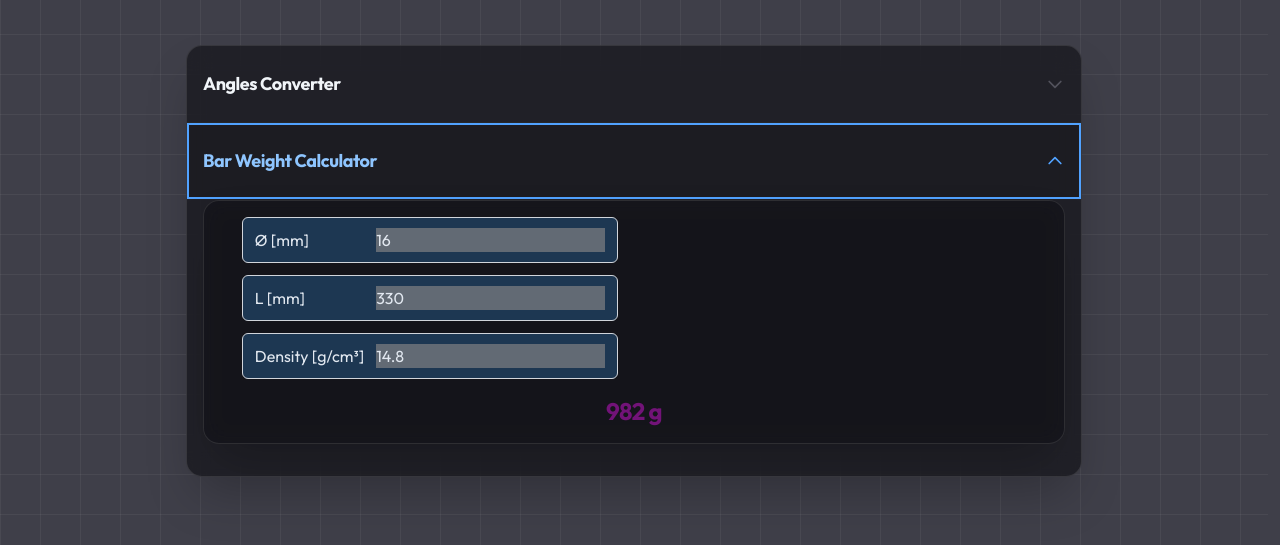
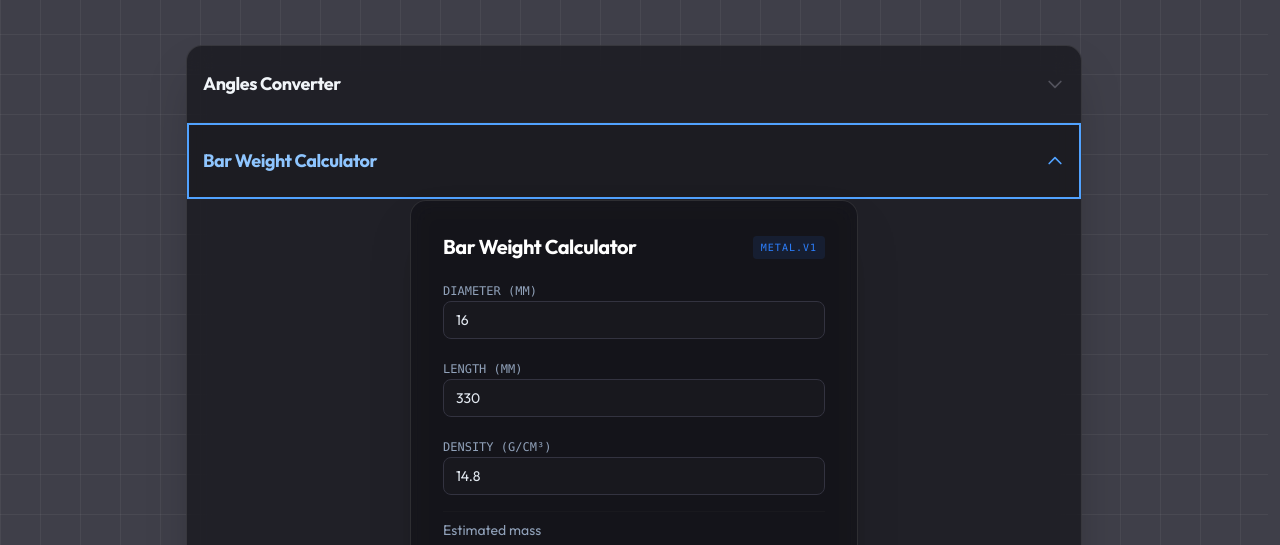
Before and after one commit to McKenzi84/Scorpio, an Astro site: page /calculator2 in a window 1280 px wide. Both pictures are taken after a click on the heading "Bar Weight Calculator". Shown: the part 246-791 px from the top of the page. Built offline with nearby package versions, Linux system fonts and the light colour scheme; Astro itself is replaced by a stand-in of ours.

Commit message:
Refresh Bar weight calc

```diff
--- a/src/components/calculators/BarWeight.astro
+++ b/src/components/calculators/BarWeight.astro
@@ -1,65 +1,99 @@
-<section
-  class="rounded-2xl overflow-hidden shadow-2xl border border-zinc-800 p-4 bg-gray-400 items-center justify-center text-center glass"
-  aria-label="Bar weight calculator"
+<div
+  class="glass p-8 rounded-2xl w-full max-w-md mx-auto shadow-2xl"
+  role="region"
+  aria-labelledby="barweight-title"
 >
-  <div class="form-grid items-center justify-center">
-    <div class="form-row border">
-      <label for="rod_diameter">Ø [mm]</label>
-      <input id="rod_diameter" type="number" value="16" />
-    </div>
-
-    <div class="form-row">
-      <label for="rod_length">L [mm]</label>
-      <input id="rod_length" type="number" value="330" />
-    </div>
-
-    <div class="form-row">
-      <label for="rod_density">Density [g/cm³]</label>
-      <input id="rod_density" type="number" value="14.8" step="0.01" />
+  <div class="flex justify-between items-center mb-4">
+    <h2
+      id="barweight-title"
+      class="text-xl font-bold text-white tracking-tight"
+    >
+      Bar Weight Calculator
+    </h2>
+    <div
+      class="text-[10px] font-mono text-blue-500 uppercase tracking-widest bg-blue-500/10 px-2 py-1 rounded"
+    >
+      Metal.v1
     </div>
   </div>
 
-  <h3 id="rod_weight_out" class="mt-4 text-2xl text-fuchsia-900"></h3>
-</section>
+  <div class="space-y-4">
+    <div class="space-y-1">
+      <label
+        for="rod_diameter"
+        class="text-xs font-mono text-slate-400 uppercase">Diameter (mm)</label
+      >
+      <input
+        id="rod_diameter"
+        type="number"
+        value="16"
+        class="w-full px-3 py-2 rounded-lg bg-zinc-900 border border-zinc-800 focus:border-blue-500 text-slate-100 text-sm"
+      />
+    </div>
+
+    <div class="space-y-1">
+      <label for="rod_length" class="text-xs font-mono text-slate-400 uppercase"
+        >Length (mm)</label
+      >
+      <input
+        id="rod_length"
+        type="number"
+        value="330"
+        class="w-full px-3 py-2 rounded-lg bg-zinc-900 border border-zinc-800 focus:border-blue-500 text-slate-100 text-sm"
+      />
+    </div>
+
+    <div class="space-y-1">
+      <label
+        for="rod_density"
+        class="text-xs font-mono text-slate-400 uppercase"
+        >Density (g/cm³)</label
+      >
+      <input
+        id="rod_density"
+        type="number"
+        value="14.8"
+        step="0.01"
+        class="w-full px-3 py-2 rounded-lg bg-zinc-900 border border-zinc-800 focus:border-blue-500 text-slate-100 text-sm"
+      />
+    </div>
+
+    <div class="pt-2 border-t border-zinc-800/30">
+      <div class="text-sm text-slate-400">Estimated mass</div>
+      <div id="rod_weight_out" class="mt-2 text-2xl font-bold text-white">
+        0 g
+      </div>
+    </div>
+  </div>
+</div>
 
 <script>
-  document.addEventListener("DOMContentLoaded", () => {
   const d = document.getElementById("rod_diameter");
   const L = document.getElementById("rod_length");
   const rho = document.getElementById("rod_density");
   const out = document.getElementById("rod_weight_out");
 
   function calc() {
-      const r_cm = d.value / 2 / 10;
-      const L_cm = L.value / 10;
-      const vol = Math.PI * r_cm ** 2 * L_cm;
-      const mass = vol * rho.value;
-      out.textContent = `${mass.toFixed(0)} g`;
+    const diam = parseFloat(d.value) || 0;
+    const len = parseFloat(L.value) || 0;
+    const density = parseFloat(rho.value) || 0;
+
+    // Convert mm -> cm for volume (1 cm = 10 mm)
+    const r_cm = diam / 2 / 10;
+    const L_cm = len / 10;
+    const vol = Math.PI * Math.pow(r_cm, 2) * L_cm; // cm^3
+    const mass = vol * density; // g
+
+    out.textContent = `${mass.toFixed(1)} g`;
   }
 
   [d, L, rho].forEach((el) => el.addEventListener("input", calc));
   calc();
-  });
 </script>
 
 <style>
-  .form-grid {
-    display: grid;
-    gap: 12px;
-    max-width: 420px;
-  }
-
-  .form-row {
-    display: flex;
-    align-items: center;
-    justify-content: space-between;
-    gap: 12px;
-    padding: 10px 12px;
-    border-radius: 6px;
-    border: 1px solid rgb(209 213 219); /* light border */
-    background: rgb(29, 55, 82); /* light bg */
-  }
-  .form-row input {
-    background: rgb(98, 106, 116); /* light bg */
+  /* Small component-specific tweaks (keeps visual parity with DMS Converter) */
+  .glass input::placeholder {
+    color: rgba(226, 232, 240, 0.4);
   }
 </style>
```
Lines whose indentation alone changed are shown as unchanged.
